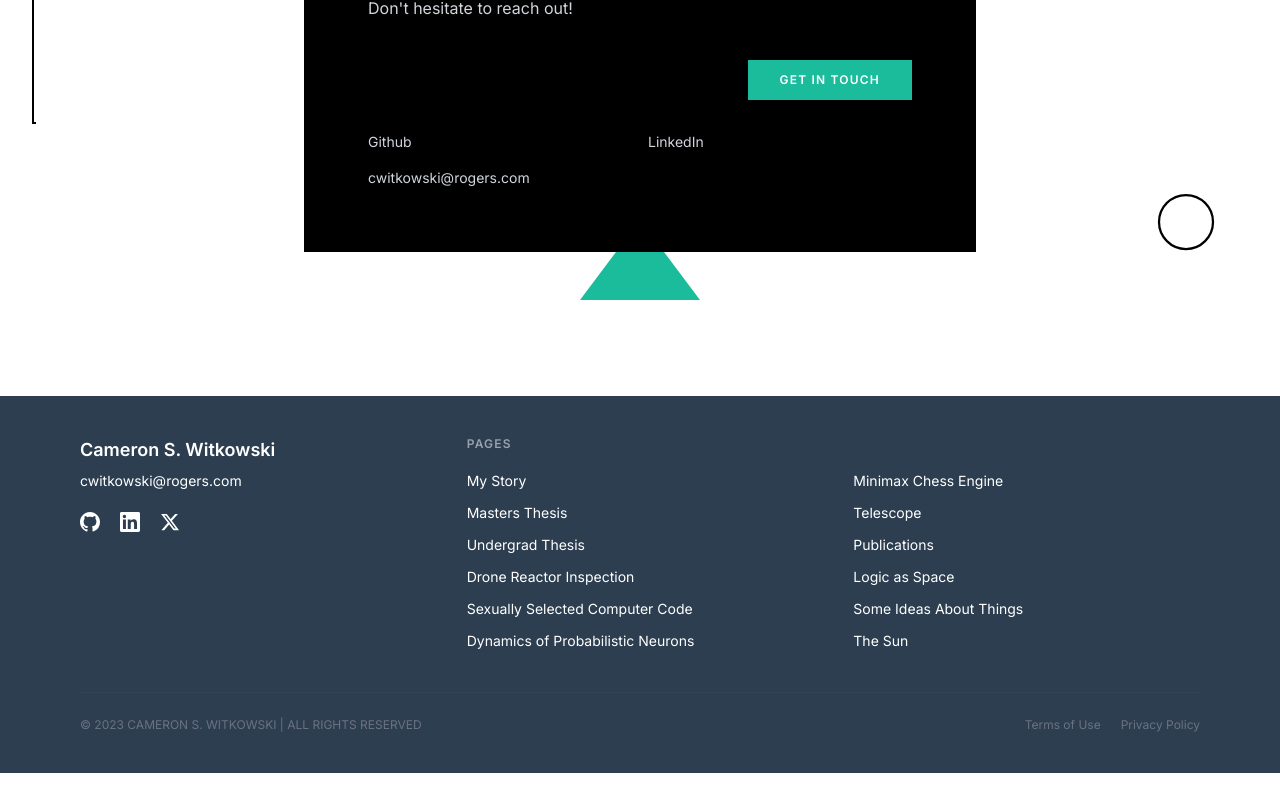
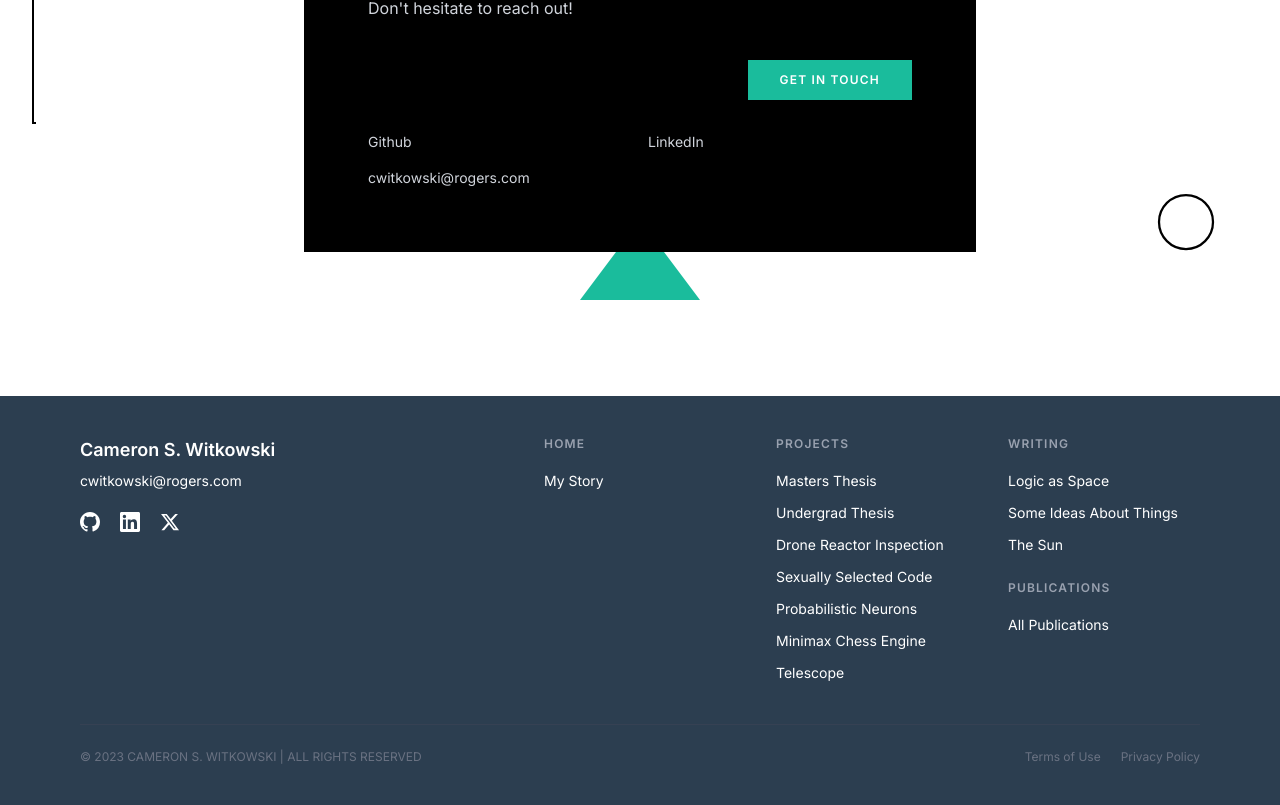
Before and after one commit to VanessaAnneliese/Cameron-witkowski-website, a Next.js app: page / in a window 1280 px wide. Shown: the part 5403-6208 px from the top of the page. Before the commit the page ends 6176 px from the top, so only its background shows below. Built offline with nearby package versions, Linux system fonts and the light colour scheme.

Commit message:
Reorganize footer links under nav-style headings: Home, Projects, Writing, Publications

```diff
--- a/src/components/Footer.tsx
+++ b/src/components/Footer.tsx
@@ -1,27 +1,12 @@
 import Link from "next/link";
-
-const footerLinks = [
-  { label: "My Story", href: "/story" },
-  { label: "Masters Thesis", href: "/projects/masters-thesis" },
-  { label: "Undergrad Thesis", href: "/projects/undergrad-thesis" },
-  { label: "Drone Reactor Inspection", href: "/projects/drone-reactor-inspection" },
-  { label: "Sexually Selected Computer Code", href: "/projects/sexually-selected-computer-code" },
-  { label: "Dynamics of Probabilistic Neurons", href: "/projects/dynamics-of-probabilistic-neurons" },
-  { label: "Minimax Chess Engine", href: "/projects/minimax-chess-engine" },
-  { label: "Telescope", href: "/projects/telescope" },
-  { label: "Publications", href: "/publications" },
-  { label: "Logic as Space", href: "/writing/logic-as-space" },
-  { label: "Some Ideas About Things", href: "/writing/some-ideas-about-things" },
-  { label: "The Sun", href: "/writing/the-sun" },
-];
 
 export default function Footer() {
   return (
     <footer className="bg-[#2c3e50] text-white mt-16">
       <div className="max-w-6xl mx-auto px-4 py-10">
-        <div className="grid md:grid-cols-3 gap-10 mb-10">
+        <div className="grid md:grid-cols-5 gap-10 mb-10">
           {/* Branding + contact */}
-          <div>
+          <div className="md:col-span-2">
             <p className="font-semibold text-lg mb-1">Cameron S. Witkowski</p>
             <a href="mailto:cwitkowski@rogers.com" className="text-gray-400 text-sm hover:text-[#1abc9c] transition-colors">
               cwitkowski@rogers.com
@@ -45,31 +30,51 @@ export default function Footer() {
             </div>
           </div>
 
-          {/* Links col 1 */}
+          {/* Home */}
           <div>
-            <p className="text-xs font-semibold uppercase tracking-widest text-gray-400 mb-4">Pages</p>
+            <p className="text-xs font-semibold uppercase tracking-widest text-gray-400 mb-4">Home</p>
             <ul className="space-y-2">
-              {footerLinks.slice(0, 6).map((l) => (
+              <li><Link href="/story" className="text-gray-400 text-sm hover:text-[#1abc9c] transition-colors">My Story</Link></li>
+            </ul>
+          </div>
+
+          {/* Projects */}
+          <div>
+            <p className="text-xs font-semibold uppercase tracking-widest text-gray-400 mb-4">Projects</p>
+            <ul className="space-y-2">
+              {[
+                { label: "Masters Thesis", href: "/projects/masters-thesis" },
+                { label: "Undergrad Thesis", href: "/projects/undergrad-thesis" },
+                { label: "Drone Reactor Inspection", href: "/projects/drone-reactor-inspection" },
+                { label: "Sexually Selected Code", href: "/projects/sexually-selected-computer-code" },
+                { label: "Probabilistic Neurons", href: "/projects/dynamics-of-probabilistic-neurons" },
+                { label: "Minimax Chess Engine", href: "/projects/minimax-chess-engine" },
+                { label: "Telescope", href: "/projects/telescope" },
+              ].map((l) => (
                 <li key={l.href}>
-                  <Link href={l.href} className="text-gray-400 text-sm hover:text-[#1abc9c] transition-colors">
-                    {l.label}
-                  </Link>
+                  <Link href={l.href} className="text-gray-400 text-sm hover:text-[#1abc9c] transition-colors">{l.label}</Link>
                 </li>
               ))}
             </ul>
           </div>
 
-          {/* Links col 2 */}
+          {/* Writing + Publications */}
           <div>
-            <p className="text-xs font-semibold uppercase tracking-widest text-gray-400 mb-4">&nbsp;</p>
-            <ul className="space-y-2">
-              {footerLinks.slice(6).map((l) => (
+            <p className="text-xs font-semibold uppercase tracking-widest text-gray-400 mb-4">Writing</p>
+            <ul className="space-y-2 mb-6">
+              {[
+                { label: "Logic as Space", href: "/writing/logic-as-space" },
+                { label: "Some Ideas About Things", href: "/writing/some-ideas-about-things" },
+                { label: "The Sun", href: "/writing/the-sun" },
+              ].map((l) => (
                 <li key={l.href}>
-                  <Link href={l.href} className="text-gray-400 text-sm hover:text-[#1abc9c] transition-colors">
-                    {l.label}
-                  </Link>
+                  <Link href={l.href} className="text-gray-400 text-sm hover:text-[#1abc9c] transition-colors">{l.label}</Link>
                 </li>
               ))}
+            </ul>
+            <p className="text-xs font-semibold uppercase tracking-widest text-gray-400 mb-4">Publications</p>
+            <ul className="space-y-2">
+              <li><Link href="/publications" className="text-gray-400 text-sm hover:text-[#1abc9c] transition-colors">All Publications</Link></li>
             </ul>
           </div>
         </div>
```
